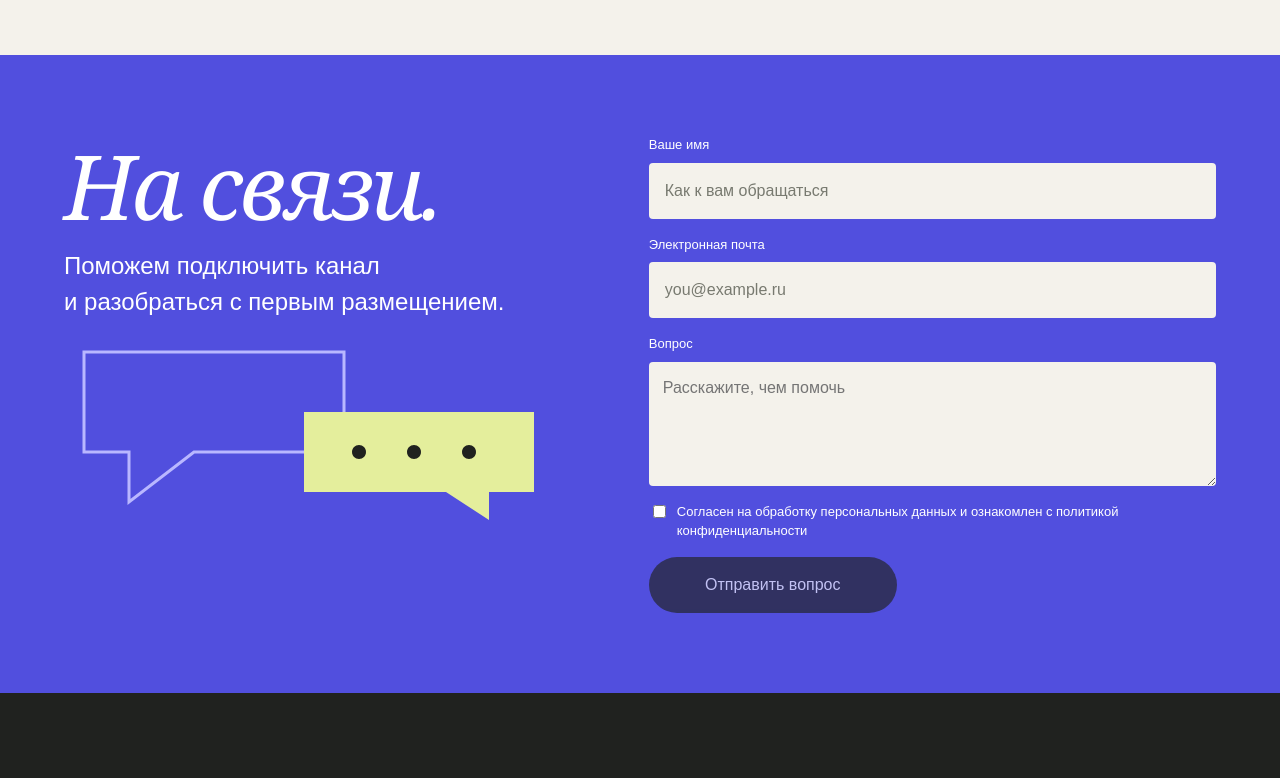
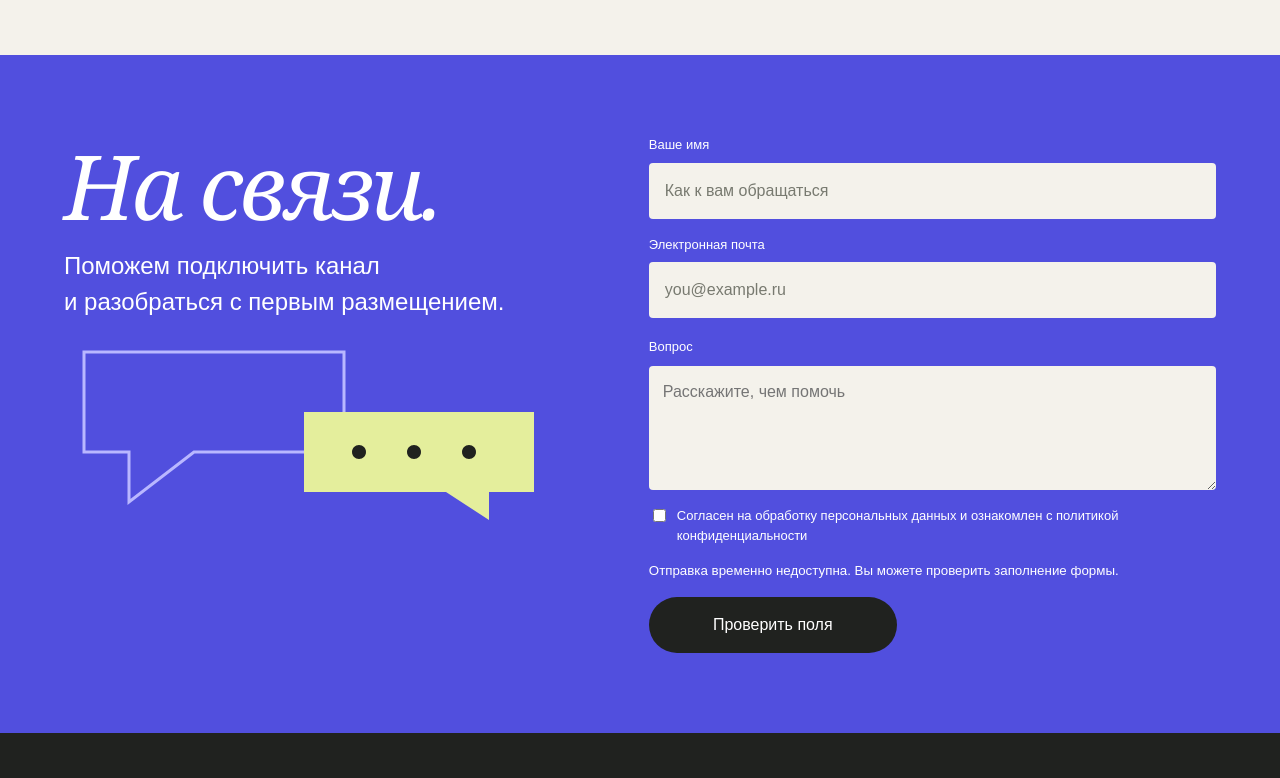
Before and after one commit to leha-creator/chanly-landing, a Vue app: page / in a window 1280 px wide. Shown: the part 4980-5758 px from the top of the page. Built offline with nearby package versions, Linux system fonts and the light colour scheme.

Commit message:
feat: implement feedback form states and validation

```diff
--- a/src/components/ContactSection.vue
+++ b/src/components/ContactSection.vue
@@ -2,6 +2,57 @@
 import { useSectionReveal } from '../composables/useSectionReveal.js'
 import BaseField from './BaseField.vue'
 import BaseButton from './BaseButton.vue'
+
+import { computed, nextTick, reactive, ref } from 'vue'
+
+import { useNotifications } from '../stores/notifications.js'
+
+const props = defineProps({ deliver: Function })
+const notices = useNotifications()
+const pending = ref(false)
+const emptyFields = () => ({ name: '', email: '', question: '', consent: false })
+const fields = reactive(emptyFields())
+const attempted = ref(false)
+const problems = computed(() => ({
+  name: fields.name.trim() ? '' : 'Введите ваше имя.',
+  email: /^[^\s@]+@[^\s@]+\.[^\s@]+$/.test(fields.email.trim()) ? '' : 'Введите адрес электронной почты.',
+  question: fields.question.trim() ? '' : 'Напишите ваш вопрос.',
+  consent: fields.consent ? '' : 'Подтвердите согласие на обработку данных.',
+}))
+const errors = computed(() => attempted.value ? problems.value : {})
+async function submit(event) {
+  if (pending.value) return
+  const form = event.currentTarget
+  attempted.value = true
+  const invalid = Object.keys(problems.value).find(key => problems.value[key])
+  if (invalid) {
+    await nextTick()
+    form.elements.namedItem(invalid)?.focus()
+    return
+  }
+  if (!props.deliver) {
+    notices.notify('info', 'Поля заполнены верно. Отправка временно недоступна.')
+    return
+  }
+  pending.value = true
+  try {
+    const result = await props.deliver({
+      name: fields.name.trim(), email: fields.email.trim(),
+      question: fields.question.trim(), consent: fields.consent,
+    })
+    if (result?.delivered !== true) {
+      notices.notify('error', 'Доставка не подтверждена. Проверьте данные и попробуйте ещё раз.')
+      return
+    }
+    notices.notify('success', 'Вопрос доставлен.')
+    attempted.value = false
+    Object.assign(fields, emptyFields())
+  } catch {
+    notices.notify('error', 'Не удалось отправить вопрос. Попробуйте ещё раз.')
+  } finally {
+    pending.value = false
+  }
+}
 
 useSectionReveal()
 </script>
@@ -20,27 +71,31 @@ useSectionReveal()
           height="190"
         />
       </div>
-      <form data-reveal @submit.prevent>
-        <BaseField
-          label="Ваше имя"
-          autocomplete="name"
-          placeholder="Как к вам обращаться"
-        /><BaseField
-          type="email"
-          label="Электронная почта"
-          autocomplete="email"
-          placeholder="you@example.ru"
-        /><label
-          >Вопрос<textarea
-            placeholder="Расскажите, чем помочь"
-            rows="4"
-          ></textarea></label
-        ><label class="consent"
-          ><input type="checkbox" /> Согласен на обработку персональных данных и
-          ознакомлен с политикой конфиденциальности</label
-        ><BaseButton class="lime" disabled type="submit"
-          >Отправить вопрос</BaseButton
-        >
+      <form data-reveal novalidate @submit.prevent="submit">
+        <BaseField :disabled="pending" v-model="fields.name" name="name" required label="Ваше имя" autocomplete="name"
+          placeholder="Как к вам обращаться" :error="errors.name" />
+        <BaseField :disabled="pending" v-model="fields.email" name="email" required type="email" label="Электронная почта"
+          autocomplete="email" placeholder="you@example.ru" :error="errors.email" />
+        <div>
+          <label for="contact-question">Вопрос</label>
+          <textarea id="contact-question" :disabled="pending" v-model="fields.question" required name="question" rows="4"
+            placeholder="Расскажите, чем помочь" :aria-invalid="errors.question ? 'true' : undefined"
+            :aria-describedby="errors.question ? 'contact-question-error' : undefined"></textarea>
+          <span v-if="errors.question" id="contact-question-error" class="error">{{ errors.question }}</span>
+        </div>
+        <div>
+          <label class="consent">
+            <input :disabled="pending" v-model="fields.consent" required name="consent" type="checkbox"
+              :aria-invalid="errors.consent ? 'true' : undefined"
+              :aria-describedby="errors.consent ? 'contact-consent-error' : undefined" />
+            Согласен на обработку персональных данных и ознакомлен с политикой конфиденциальности
+          </label>
+          <span v-if="errors.consent" id="contact-consent-error" class="error">{{ errors.consent }}</span>
+        </div>
+        <small v-if="!deliver">Отправка временно недоступна. Вы можете проверить заполнение формы.</small>
+        <BaseButton class="lime" type="submit" :loading="pending">
+          {{ pending ? "Отправляем…" : deliver ? "Отправить вопрос" : "Проверить поля" }}
+        </BaseButton>
       </form>
     </div>
   </section>
@@ -82,6 +137,9 @@ textarea {
   font-size: 1rem;
   resize: vertical;
 }
+.error { display: table; margin-top: 4px; background: var(--white); color: var(--error); padding-inline: 4px; font-size: 13px; }
+textarea[aria-invalid="true"] { outline: 2px solid var(--error); }
+textarea { color: var(--ink); }
 .consent {
   display: flex;
   align-items: start;
```
Also changed, not shown: 1 other file (tests, documents, lock files or other folders).
